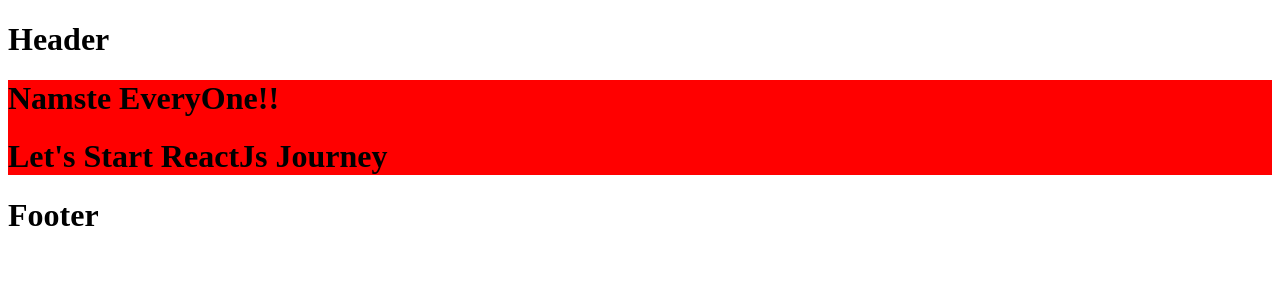
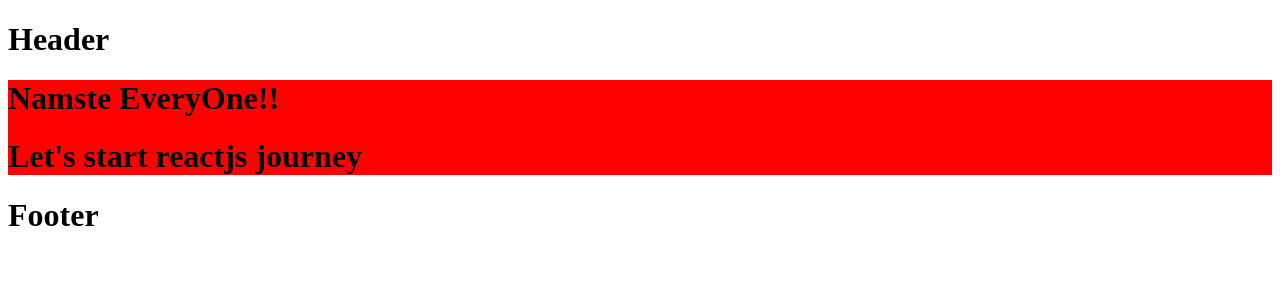
Before and after one commit to maheshbhosale05/Namaste_React_Code, a React (Vite) app: page / in a window 1280 px wide. Shown: the top 300 px of the page. Built offline with nearby package versions, Linux system fonts and the light colour scheme.

Commit message:
04 Laying on Foundation

```diff
--- a/App.js
+++ b/App.js
@@ -2,20 +2,36 @@ import React from "react";
 import ReactDOM from "react-dom/client"
 
 
-const heading1 = React.createElement(
-    "h1",
-    { className: "heading", id: "title1" },
-    "Namste EveryOne!!"
-  );
-  const heading2 = React.createElement(
-    "h1",
-    { className: "heading", id: "title2" },
-    "Let's Start ReactJs Journey"
-  );
+// const heading1 = React.createElement(
+//     "h1",
+//     { className: "heading", id: "title1" },
+//     "Namste EveryOne!!"
+//   );
+//   const heading2 = React.createElement(
+//     "h1",
+//     { className: "heading", id: "title2" },
+//     "Let's Start ReactJs Journey"
+//   );
 
-  const container = React.createElement("div", { id: "container" }, [
-    heading1,
-    heading2,
-  ]);
+//   const container = React.createElement("div", { id: "container" }, [
+//     heading1,
+//     heading2,
+//   ]);
+
+
+  const heading1 = (
+    <h1 className="heading" id="title1">Namste EveryOne!!</h1>
+  )
+
+  const Heading = () => (
+    <h1>Let's start reactjs journey</h1>
+  )
+
+  const container = (
+    <div id="container">
+    {heading1}
+    <Heading />
+    </div>
+  )
   const root = ReactDOM.createRoot(document.getElementById("root"));
   root.render(container);
```
